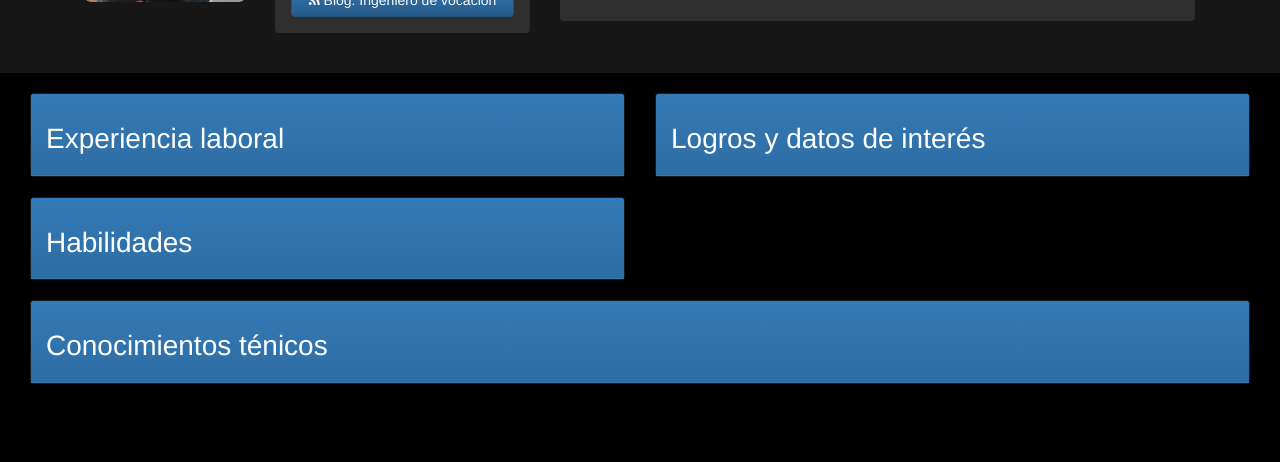
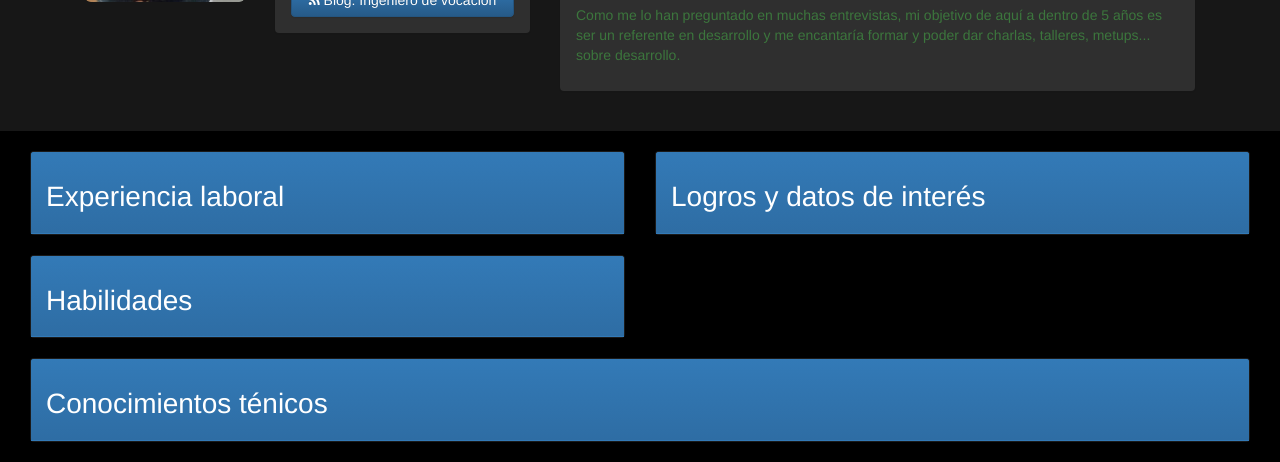
Before and after one commit to SrHuevo/CurriculumVitae, a plain HTML site: page index.html in a window 1280 px wide. Shown: the part 353-815 px from the top of the page. Drawn offline with Linux system fonts and the light colour scheme.

Commit message:
add comment desc

```diff
--- a/index.html
+++ b/index.html
@@ -49,6 +49,7 @@ ga('send', 'pageview');
 						<p>El trabajo que busco es aquel que me haga sentir esto, quiero aprender, quiero pensar, quiero esforzarme, quiero disfrutar. Desde pequeño he sido un ingeniero y me gusta contar esta <a class="clickable" data-toggle="modal" data-target="#modal-anecdota-bebe">anécdota</a>.</p>
 		 				<p>Busco una empresa que me motive con nuevos retos, que esté a la vanguardia, que me guíe, que me forme y que me deje ser proactivo.</p>
 		 				<p>Me encanta trabajar en equipo, creo que tengo mucho que aprender y trabajar en equipo es la mejor y más divertida manera. Por tanto considero importantísimo que exista buen ambiente de trabajo.</p>
+						<p>Como me lo han preguntado en muchas entrevistas, mi objetivo de aquí a dentro de 5 años es ser un referente en desarrollo y me encantaría formar y poder dar charlas, talleres, metups... sobre desarrollo.</p>
 					</div>
 				</div>
 			</div>
```
